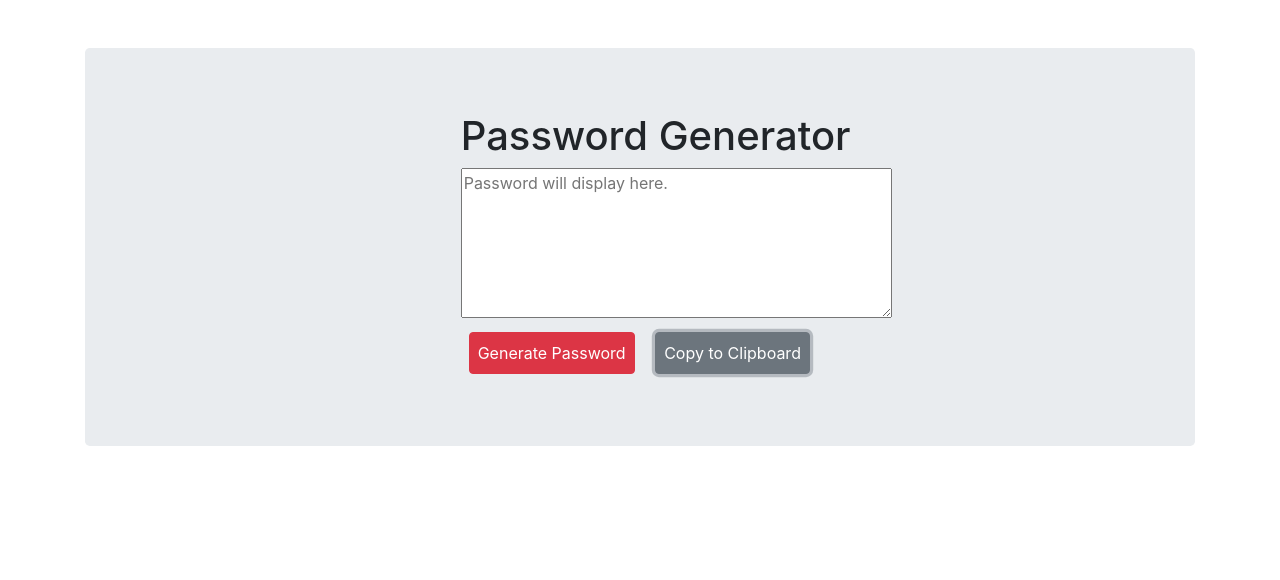
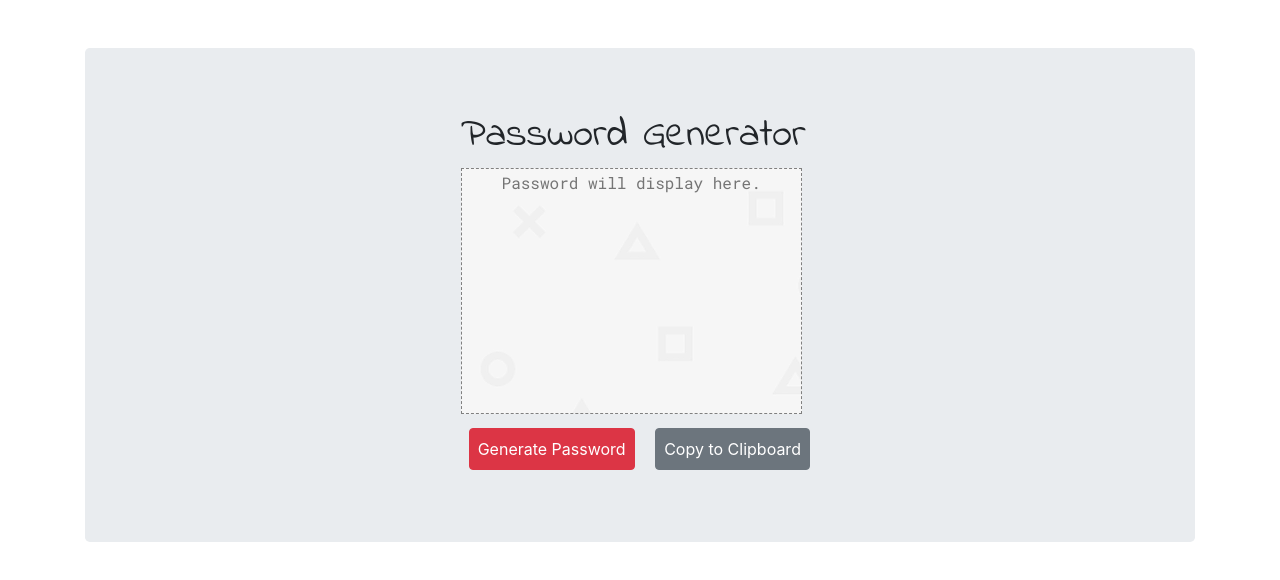
Before and after one commit to Niterich/Password-Generator, a plain HTML site: page index.html in a window 1280 px wide. Both pictures are taken after a click on the button "Copy to Clipboard". Drawn offline with nearby package versions, Linux system fonts and the light colour scheme.

Commit message:
buttons work, styled with css.

```diff
--- a/Assets/css/style.css
+++ b/Assets/css/style.css
@@ -0,0 +1,12 @@
+textarea {
+    text-align: center;
+    border: 1px dashed grey;
+    background: url(../images/playstation-pattern.png);
+    font-family: 'Roboto Mono', monospace;
+    outline: none;
+    resize: none;
+}
+
+h1  {
+    font-family: 'Indie Flower', cursive;
+}
--- a/Assets/js/script.js
+++ b/Assets/js/script.js
@@ -117,3 +117,16 @@ function createMasterCharacterArray (){
     // Paste random password to the text input.
     document.getElementById("pass").value = randomPassword;
 };
+
+//Function to clear the text field
+function clearPassword() {
+    document.getElementById("pass").value = "";
+};
+
+//Function to copy to clipboard
+function copy() {
+    var copyText = document.querySelector("#pass");
+    copyText.select();
+    document.execCommand("copy");
+    alert("Password copied to clipboard!")
+}
--- a/index.html
+++ b/index.html
@@ -10,32 +10,39 @@
 <script src="https://cdnjs.cloudflare.com/ajax/libs/popper.js/1.14.7/umd/popper.min.js" integrity="sha384-UO2eT0CpHqdSJQ6hJty5KVphtPhzWj9WO1clHTMGa3JDZwrnQq4sF86dIHNDz0W1" crossorigin="anonymous"></script>
 <script src="https://stackpath.bootstrapcdn.com/bootstrap/4.3.1/js/bootstrap.min.js" integrity="sha384-JjSmVgyd0p3pXB1rRibZUAYoIIy6OrQ6VrjIEaFf/nJGzIxFDsf4x0xIM+B07jRM" crossorigin="anonymous"></script>
 <script src="Assets/js/script.js"></script>
+<link rel="stylesheet" href="Assets/css/style.css">
+<link href="https://fonts.googleapis.com/css?family=Indie+Flower|Roboto+Mono&display=swap" rel="stylesheet">
 </head>
 <body>
     <div class="container pt-5">
         <div class="jumbotron">
             <div class="row">
-                <div class="offset-sm-4">
+                <div class="offset-2 offset-md-3 offset-lg-4">
                     <h1>Password Generator</h1>
                 </div>
             </div>
             <div class="row">
-                <div class="offset-sm-4">
-                    <textarea name="password" placeholder="Password will display here." id="pass" cols="40" rows="6"></textarea>
+                <div class="offset-2 offset-md-3 offset-lg-4">
+                    <textarea name="password" placeholder="Password will display here." id="pass" cols="32" rows="10"></textarea>
                 </div>
             </div>
             <div class="row">
-                <div class="offset-sm-4">
+                <div class="offset-2 offset-md-3 offset-lg-4">
                     <button id="genStart" class="btn btn-md btn-danger p-2 m-2">Generate Password</button>
-                    <button class="btn btn-md btn-secondary p-2 m-2">Copy to Clipboard</button>
+                    <button id="copyToClipboard" class="btn btn-md btn-secondary p-2 m-2">Copy to Clipboard</button>
                 </div>
             </div>
         </div>
     </div>
 
     <script>
+        //Click to start generator
         var start = document.getElementById("genStart");
         start.addEventListener("click", beginGenerator);
+        //Click to copy password to clipboard
+        var copyPass = document.getElementById("copyToClipboard");
+        copyPass.addEventListener("click", copy);
+        // copyPass.addEventListener("click", clearPassword);
     </script>
 </body>
 </html>
```
Also changed, not shown: Assets/images/playstation-pattern.png (added).
